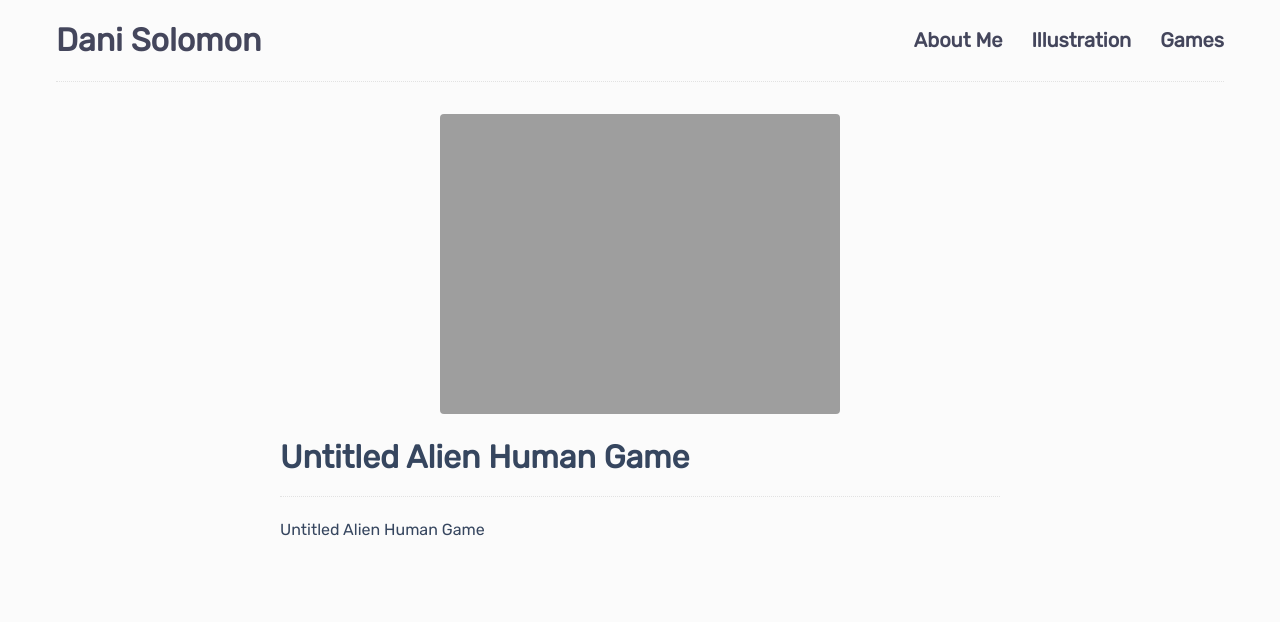
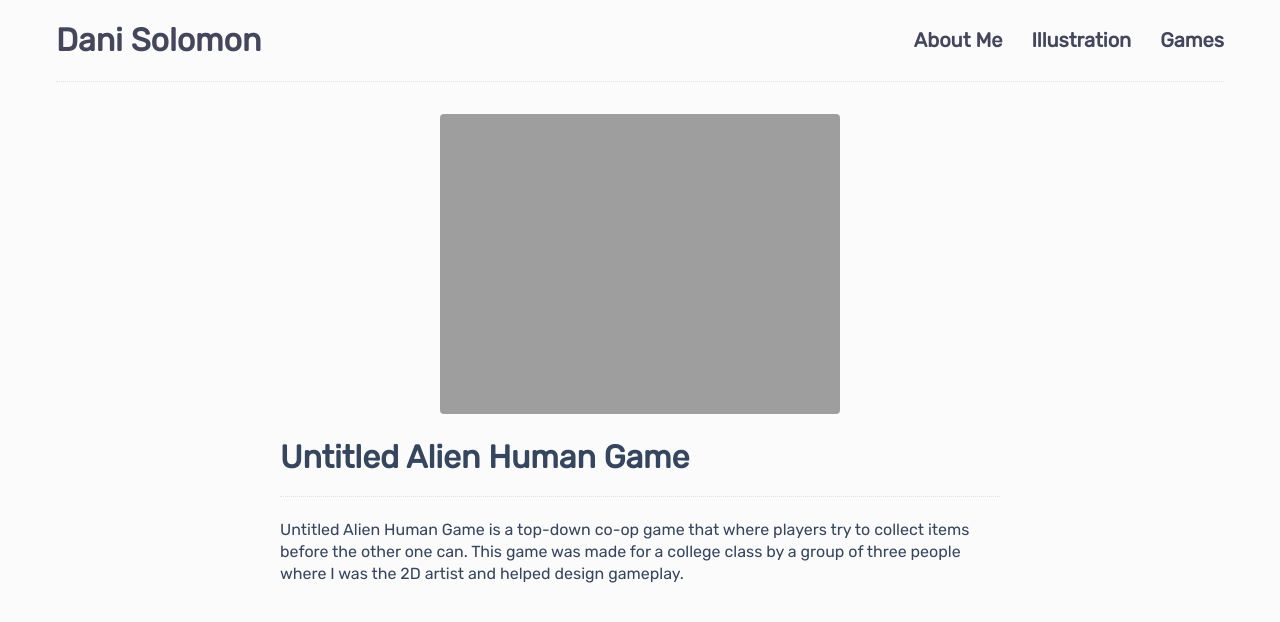
Before and after one commit to DaniBSolomon/danibsolomon.github.io, a Jekyll site: the page built from _games/2015-05-01-alien-human.md, in a window 1280 px wide. Shown: the top 622 px of the page. Built offline with Jekyll 4.4.1, drawn with Linux system fonts in a browser that asks for light colours.

Commit message:
Update 2015-05-01-alien-human.md

```diff
--- a/_games/2015-05-01-alien-human.md
+++ b/_games/2015-05-01-alien-human.md
@@ -4,4 +4,4 @@ image: uah_Final_Game_Title_Screen.jpg
 fullwidth: false
 ---
 
-Untitled Alien Human Game
+Untitled Alien Human Game is a top-down co-op game that where players try to collect items before the other one can. This game was made for a college class by a group of three people where I was the 2D artist and helped design gameplay.
```
